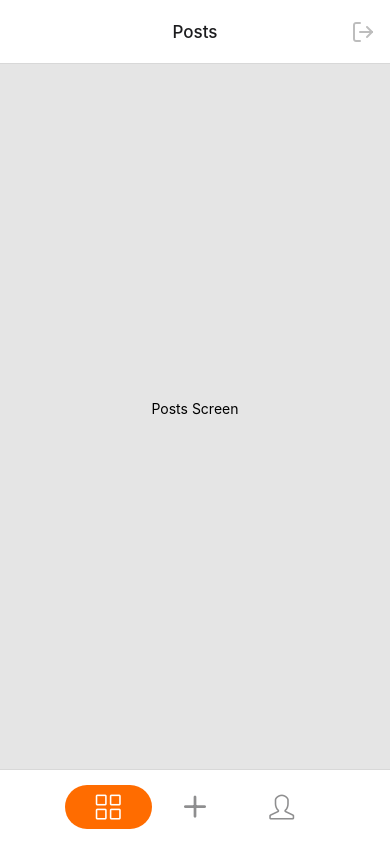
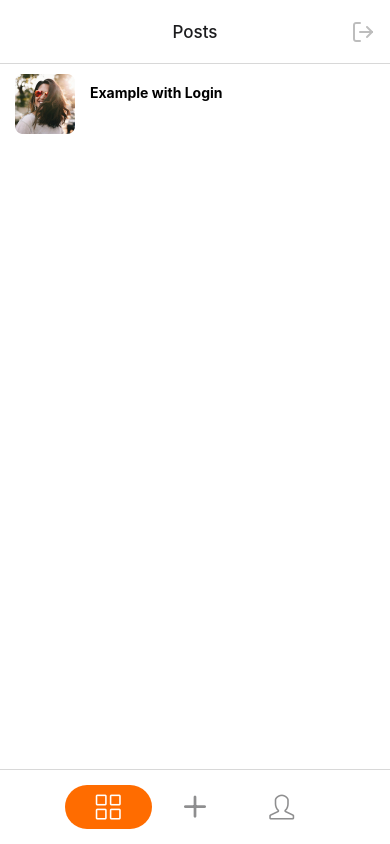
Before and after one commit to DubeiA/react-native-hw1, a React Native app: screen /Home in a window 390 px wide. Built offline with nearby package versions, Linux system fonts and the light colour scheme.

Commit message:
add styles to Tab Bar

```diff
--- a/Screens/main/Home.js
+++ b/Screens/main/Home.js
@@ -33,6 +33,7 @@ export const Home = ({ navigation, route }) => {
           paddingHorizontal: 65,
           // paddingBottom: 30,
           // justifyContent: "space-evenly",
+          borderTopWidth: 1,
         },
       })}
     >
--- a/Screens/main/PostsScreen.js
+++ b/Screens/main/PostsScreen.js
@@ -1,5 +1,5 @@
 import React from "react";
-import { View, Text, StyleSheet } from "react-native";
+import { View, Text, StyleSheet, Image } from "react-native";
 
 import { useUser } from "../Context";
 
@@ -10,8 +10,20 @@ const PostsScreen = () => {
   // console.log("Posts", roure);
   return (
     <View style={styles.container}>
-      <Text>Posts Screen</Text>
-      <Text> {username.email} </Text>
+      <View style={styles.postContainer}>
+        <Image
+          style={styles.foto}
+          source={require("../../assets/images/Rectangle.jpg")}
+        />
+      </View>
+      <View style={styles.text}>
+        {username.login ? (
+          <Text style={{ fontWeight: "bold" }}>{username.login}</Text>
+        ) : (
+          <Text style={{ fontWeight: "bold" }}>Example with Login</Text>
+        )}
+        <Text style={{ right: 3 }}> {username.email} </Text>
+      </View>
     </View>
   );
 };
@@ -19,10 +31,30 @@ const PostsScreen = () => {
 const styles = StyleSheet.create({
   container: {
     flex: 1,
-    alignItems: "center",
-    justifyContent: "center",
-    backgroundColor: "#e5e5e5",
+    // alignItems: "center",
+    // justifyContent: "center",
+    backgroundColor: "#fff",
   },
+
+  postContainer: {
+    display: "flex",
+    // flex: 1,
+    marginTop: 10,
+    marginHorizontal: 15,
+    // alignItems: "center",
+    // justifyContent: "flex-start",
+    // backgroundColor: "#fff",
+
+    // marginHorizontal: 5,
+  },
+
+  text: {
+    position: "absolute",
+    marginLeft: 90,
+    marginTop: 20,
+  },
+
+  foto: { width: 60, height: 60 },
 });
 
 export default PostsScreen;
```
